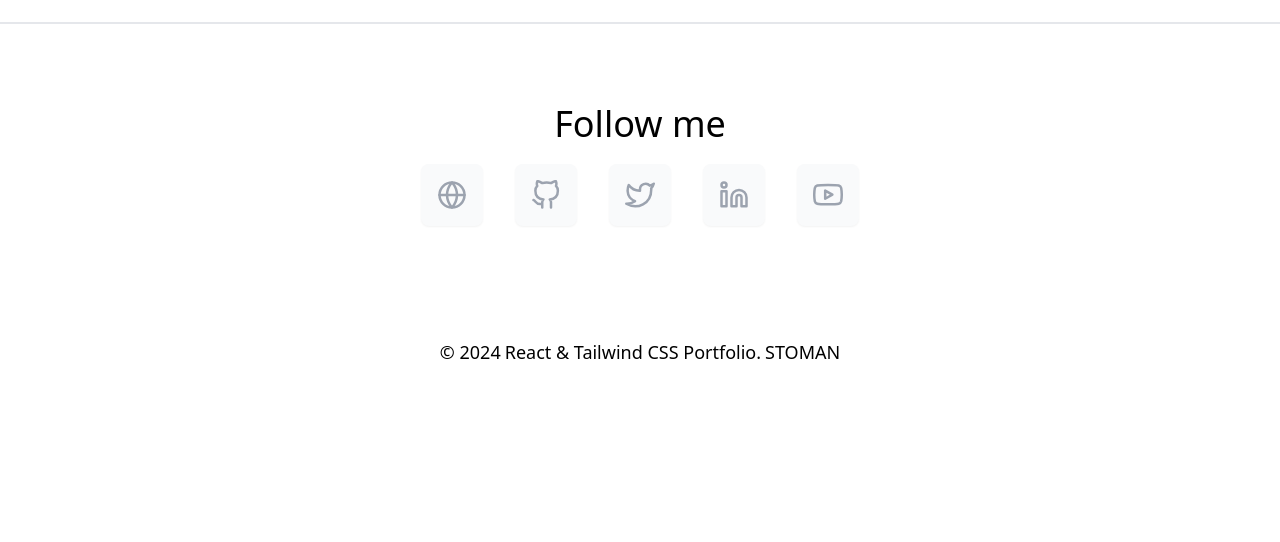
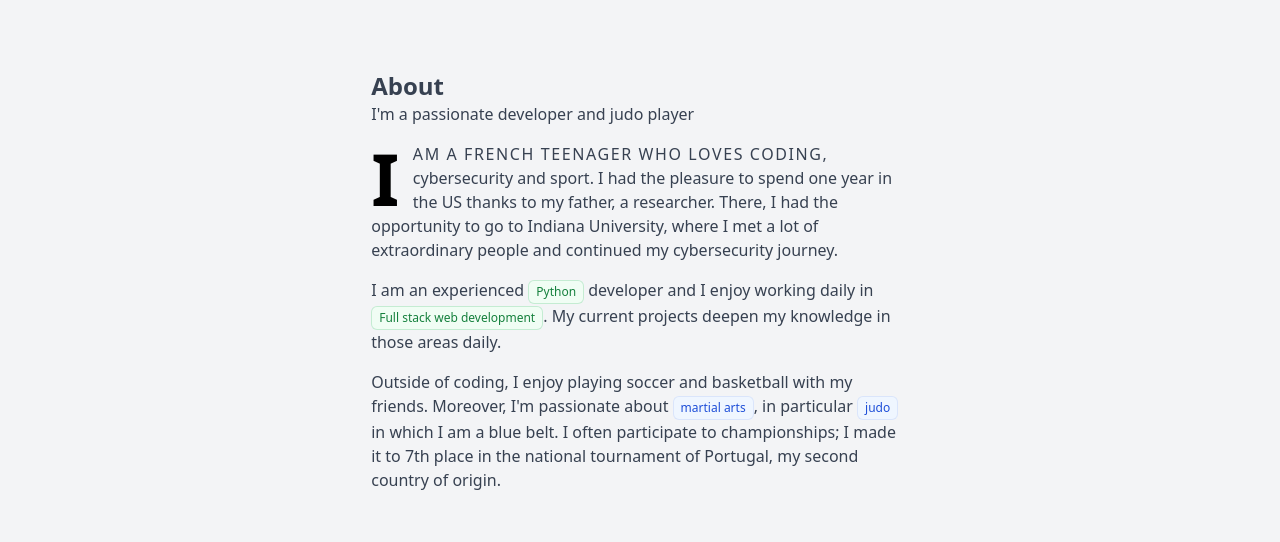
Before and after one commit to Julobulo/Portfolio, a React (Vite) app in the folder frontend/: page / in a window 1280 px wide. Shown: the part 833-1375 px from the top of the page. Before the commit the page ends 1231 px from the top, so only its background shows below. Built offline with nearby package versions, Linux system fonts and the light colour scheme.

Commit message:
About component
I made an About component, where I shortly discuss my interests and skills

```diff
--- /dev/null
+++ b/frontend/src/components/About.tsx
@@ -0,0 +1,35 @@
+const About = () => {
+    return (
+        <section id="about" className="w-full relative px-6 sm:px-16 transition-colors duration-300 bg-gray-100 dark:bg-stone-900">
+            <div className="max-w-4xl mx-auto py-12 sm:py-16 md:py-24 lg:py-32 flex justify-center fade-in-init animate-fade-in">
+                <div className="flex flex-col gap-4 md:w-4/5 lg:w-3/5 text-gray-700 dark:text-gray-100">
+                    <div className="flex flex-col">
+                        <h2 className="text-xl md:text-2xl font-bold">About</h2>
+                        <span className="text-sm md:text-base font-medium">I'm a passionate developer and judo player</span>
+                    </div>
+                    <p className="text-sm md:text-base font-normal leading-relaxed first-line:uppercase first-line:tracking-widest first-letter:text-7xl first-letter:font-bold first-letter:text-black dark:first-letter:text-white first-letter:mr-3 first-letter:float-left">
+                        I am a French teenager who loves coding, cybersecurity and sport. I had the pleasure to spend one year in the US thanks to my father, a researcher.
+                        There, I had the opportunity to go to Indiana University, where I met a lot of extraordinary people and <a href="link to C2 dev github">continued my cybersecurity journey</a>.
+                    </p>
+                    <p className="text-sm md:text-base font-normal leading-relaxed">
+                        I am an experienced <span className="inline-flex items-center rounded-md bg-green-50 px-2 py-1 text-xs font-medium text-green-700 ring-1 ring-inset ring-green-600/20">
+                            Python
+                        </span> developer and I enjoy working daily in <span className="inline-flex items-center rounded-md bg-green-50 px-2 py-1 text-xs font-medium text-green-700 ring-1 ring-inset ring-green-600/20">
+                            Full stack web development
+                        </span>. My <a href="">current projects</a> deepen my knowledge in those areas daily.
+                    </p>
+                    <p className="text-sm md:text-base font-normal leading-relaxed">
+                        Outside of coding, I enjoy playing soccer and basketball with my friends. Moreover, I'm passionate about <span className="inline-flex items-center rounded-md bg-blue-50 px-2 py-1 text-xs font-medium text-blue-700 ring-1 ring-inset ring-blue-700/10">
+                            martial arts
+                        </span>, in particular <span className="inline-flex items-center rounded-md bg-blue-50 px-2 py-1 text-xs font-medium text-blue-700 ring-1 ring-inset ring-blue-700/10">
+                            judo
+                        </span> in which I am a blue belt. I often participate to championships; I made it to 7th place in the national tournament of Portugal, my second country of origin.
+                    </p>
+                </div>
+            </div>
+        </section>
+
+    )
+}
+
+export default About
--- a/frontend/src/components/Navbar.tsx
+++ b/frontend/src/components/Navbar.tsx
@@ -28,7 +28,7 @@ const Navbar = () => {
   };
 
   return (
-    <nav className="bg-slate-800 text-white shadow-lg">
+    <nav className="bg-slate-600 dark:bg-slate-800 text-white shadow-lg">
       <div className="max-w-screen-xl ml-10 py-3 flex justify-between items-center">
         {/* Logo */}
         <a href="/" className="flex items-center ml-10">
```
